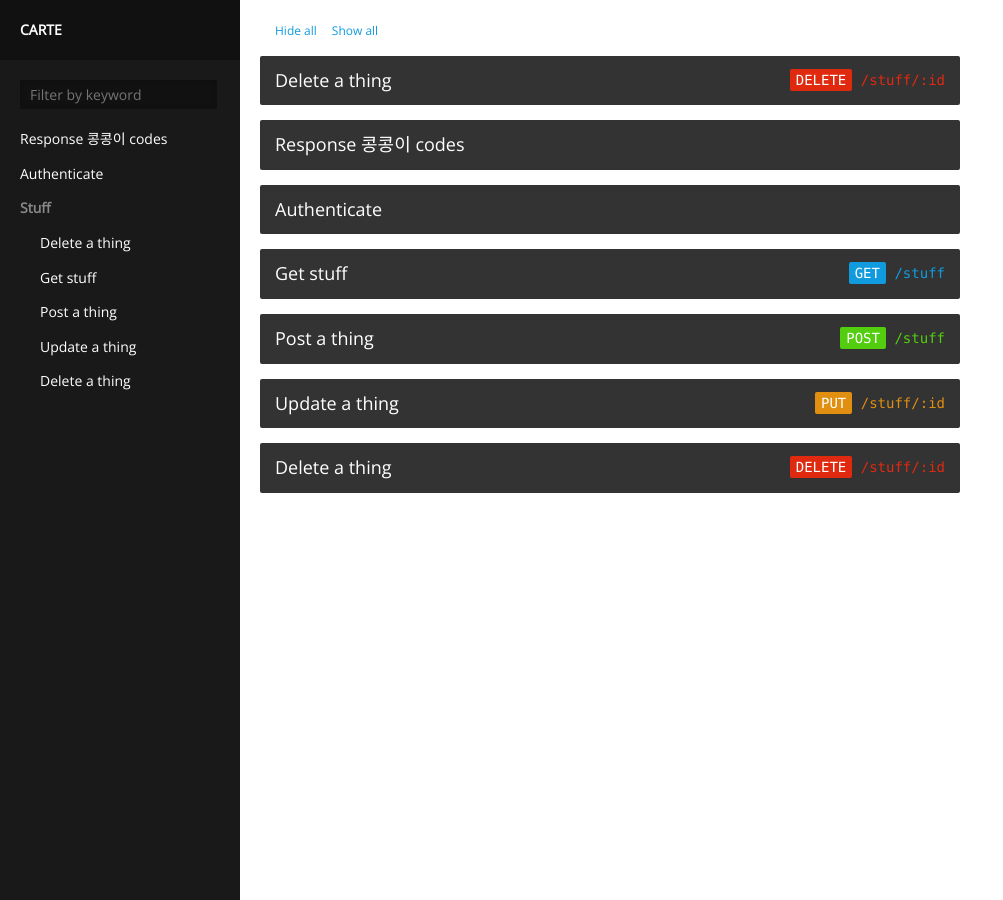
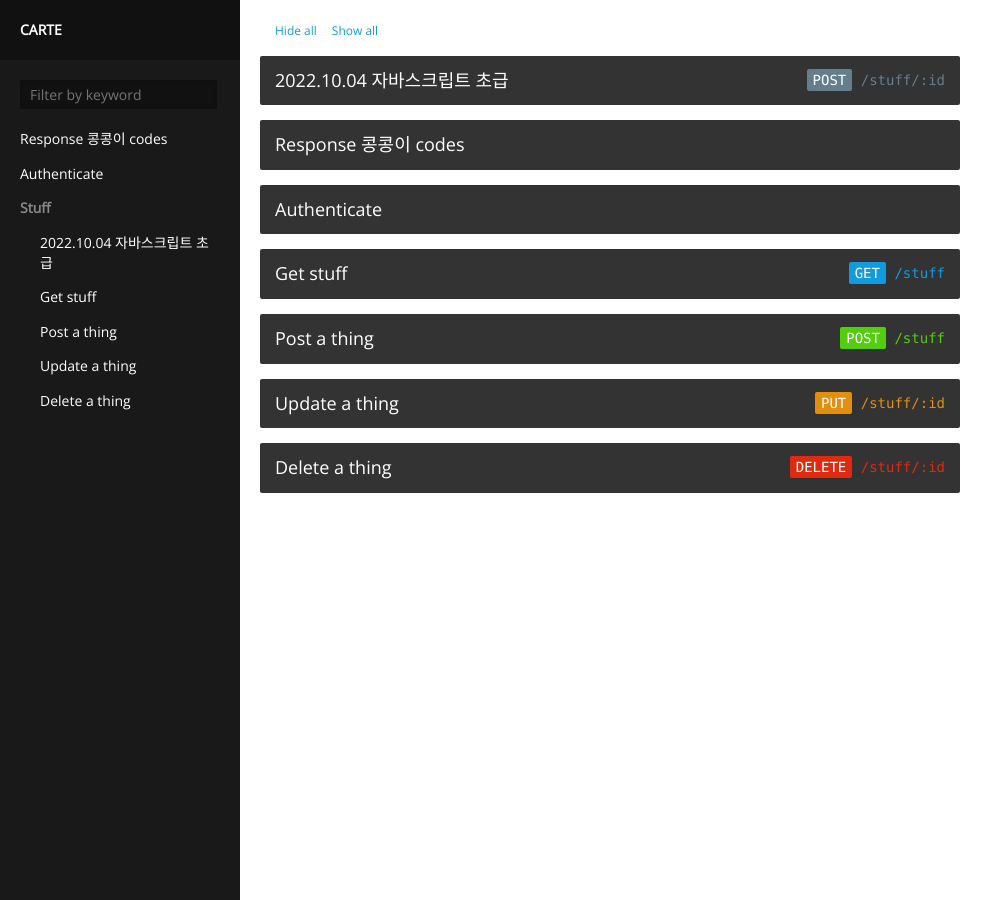
Before and after one commit to ruga9494/ruga9494.github.io, a Jekyll site: the page built from index.html, in a window 1280 px wide. Shown: the whole page, without its empty margins (0-1003 px from the left). Built offline with Jekyll 4.4.1, drawn with Linux system fonts in a browser that asks for light colours; part of the change alters nothing that is shown.

Commit message:
수정 2

````diff
--- a/_posts/2022-10-4-javascript_Beginner.md
+++ b/_posts/2022-10-4-javascript_Beginner.md
@@ -1,8 +1,8 @@
 ---
 category: Stuff
 url_path: '/stuff/:id'
-title: 'Delete a thing'
-type: 'DELETE'
+title: '2022.10.04 자바스크립트 초급'
+type: 'post'
 
 layout: null
 ---
@@ -33,4 +33,30 @@ layout: null
 html 안에서 스크립트라는 키워드로 js, css 여러가지 사용 가능하다 (다만, 정리를 하지 않으면 지저분함)
 }
 
+현 상황은 춘추전국시대를 끝내고 ECMA 표준으로 거의 자리잡음
+옛날에는 호환성 때문에 힘든 것이 많았음
+옛날에는 자바스크립트 호환성 검색을 많이했음
+자동 분석해주는 사이트 존재
+제이쿼리를 걷어내고, 큰 트랜드는 제이쿼리를 잘 안씀
+ >> 왜냐하면 여러가지 문제를 일으키고, 제일 큰 것은 호환성이 잘 안됨
+꿀Tip) 크롬에서 잘 개발하면 웬만한 곳에서 다 호환이 잘됨
+
+디버깅이란?
+ >> 내가 의도하는대로 잘 작동하는지 확인 후 문제가 있으면 수정하는 행위
+
+브라우저 -> 개발자도구(F12) -> 콘솔창에서 눈으로 찍어보는 것이 제일 좋음
+(크롬)개발자도구 관련 유튜브 찾아봐서 공부하는 것이 제일 좋음
+
+```
+<script type="text/javascript">  ->> 이모양은 옛날 버전
+
+</script>
+```
+
+자바스크립트의 주석처리
+I D E 통합개발환경 (vscode)
+컨트롤 슬래쉬 -> 주석처리
+한줄처리 //
+여러줄 /* */
+부분 단축키
 For errors responses, see the [response status codes documentation](#response-status-codes).
````
